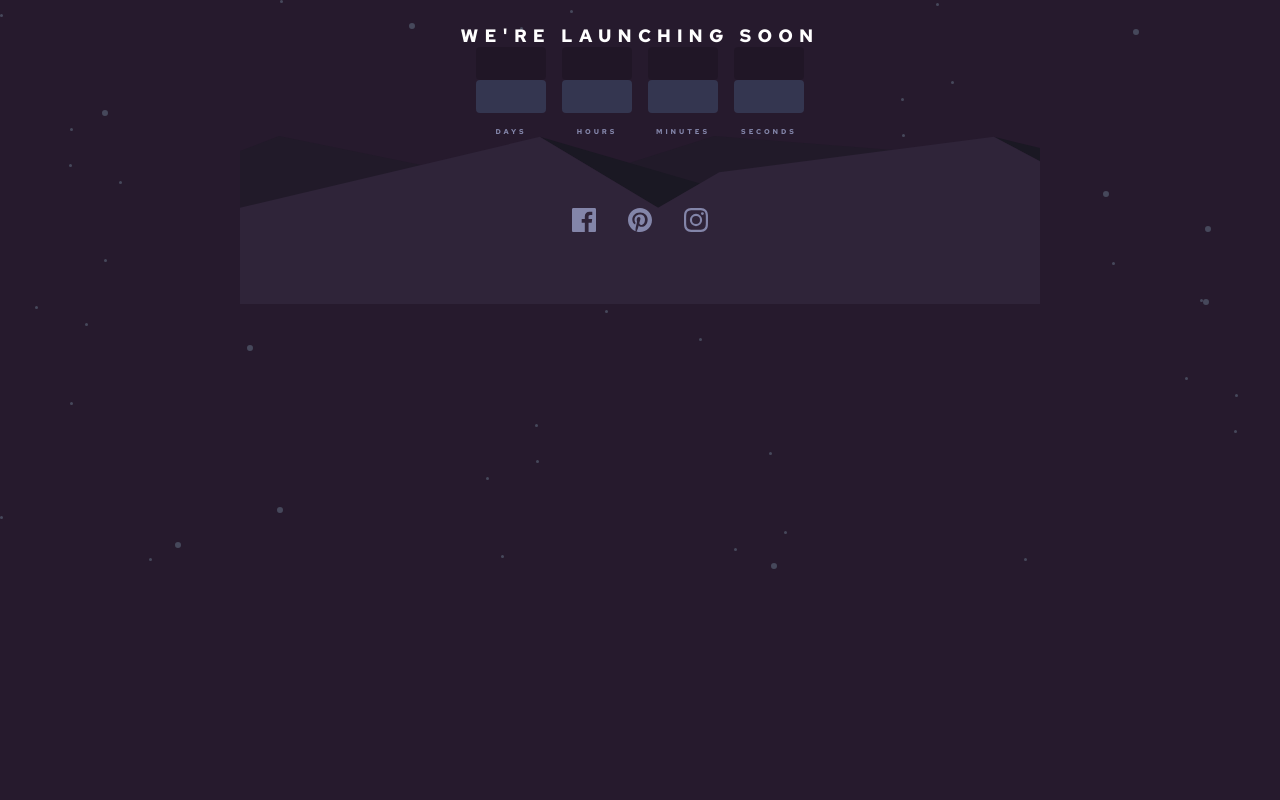
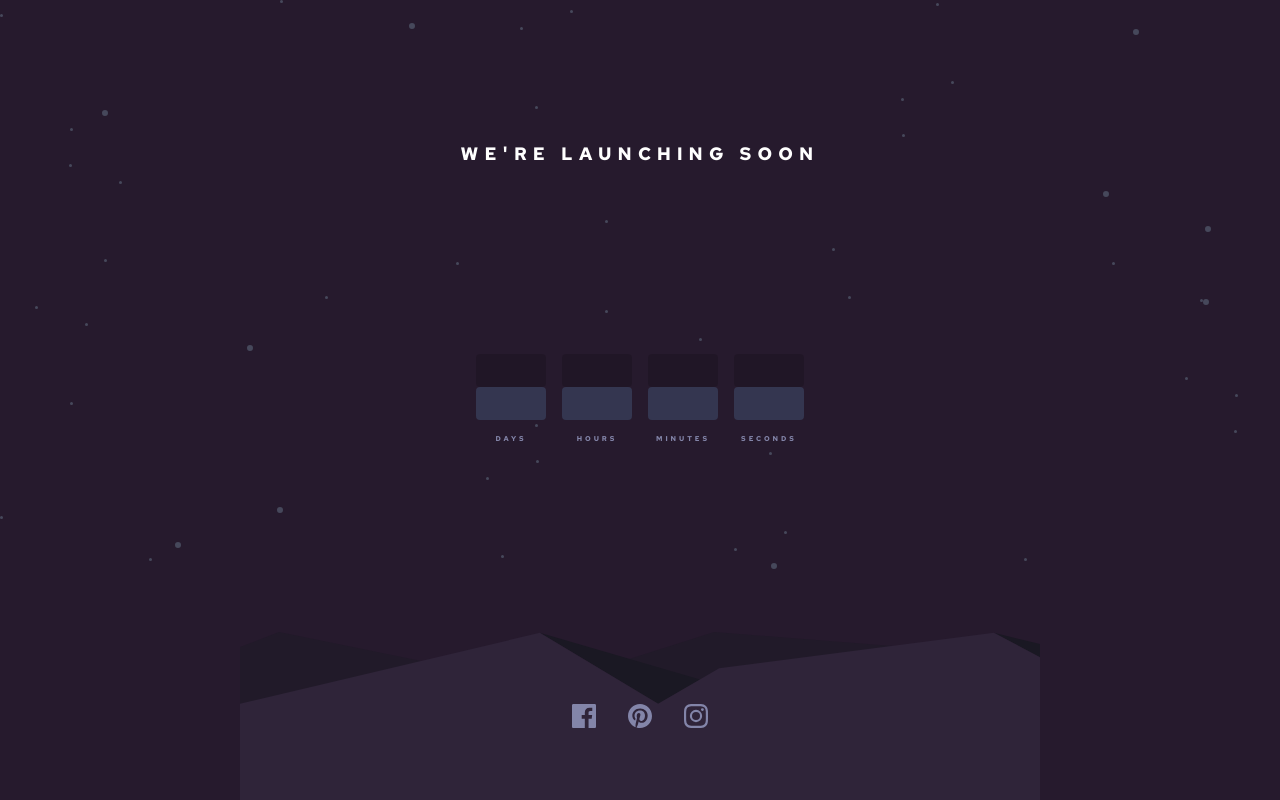
Before and after one commit to mariambuzaladze/Launch-countdown-timer, a plain HTML site: page index.html in a window 1280 px wide. Drawn offline with Linux system fonts and the light colour scheme.

Commit message:
fix arrangement of elements

```diff
--- a/style.css
+++ b/style.css
@@ -15,12 +15,14 @@ body {
 
   display: flex;
   flex-direction: column;
-  /* justify-content: center; */
+  justify-content: space-between;
   align-items: center;
-  padding: 24px;
+  padding: 142px 24px 0 24px;
+  gap: 54px;
 }
 
 h1 {
+  /* margin-top: 142px; */
   font-size: 18px;
   letter-spacing: 6.14px;
   text-align: center;
```
